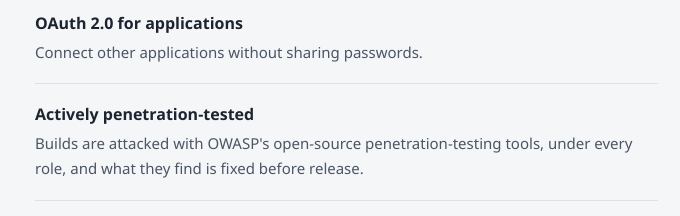
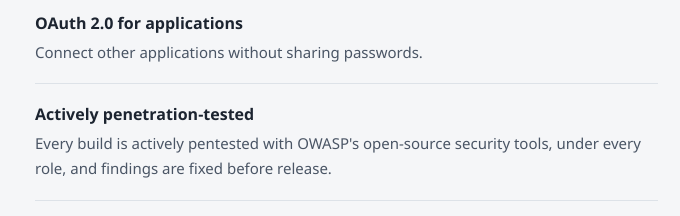
Before and after one commit to synssins/aeriekb-site, an Astro site: page / in a window 1280 px wide. Shown: the part 2860-3076 px from the top of the page, 548-1228 px from the left. Built offline with nearby package versions, Linux system fonts and the light colour scheme; Astro itself is replaced by a stand-in of ours.

Commit message:
Site: every build is actively pentested
Co-Authored-By: Claude Fable 5.2 <noreply@anthropic.com>

```diff
--- a/src/pages/index.astro
+++ b/src/pages/index.astro
@@ -71,7 +71,7 @@ import Showcase from "../components/Showcase.astro";
         <li><b>A tamper-evident audit log</b><span>Each entry is hash-chained to the one before it, so an edited or deleted entry breaks the chain. Supports SIEM log shipping.</span></li>
         <li><b>Scoped API tokens</b><span>Token permissions are scoped and can have expiration dates.</span></li>
         <li><b>OAuth 2.0 for applications</b><span>Connect other applications without sharing passwords.</span></li>
-        <li><b>Actively penetration-tested</b><span>Builds are attacked with OWASP's open-source penetration-testing tools, under every role, and what they find is fixed before release.</span></li>
+        <li><b>Actively penetration-tested</b><span>Every build is actively pentested with OWASP's open-source security tools, under every role, and findings are fixed before release.</span></li>
         <li><b>Sign-in</b><span>One-time codes from an authenticator app at sign-in. Signing out ends every session for that account.</span></li>
       </ul>
       <div class="panel audit">
```
